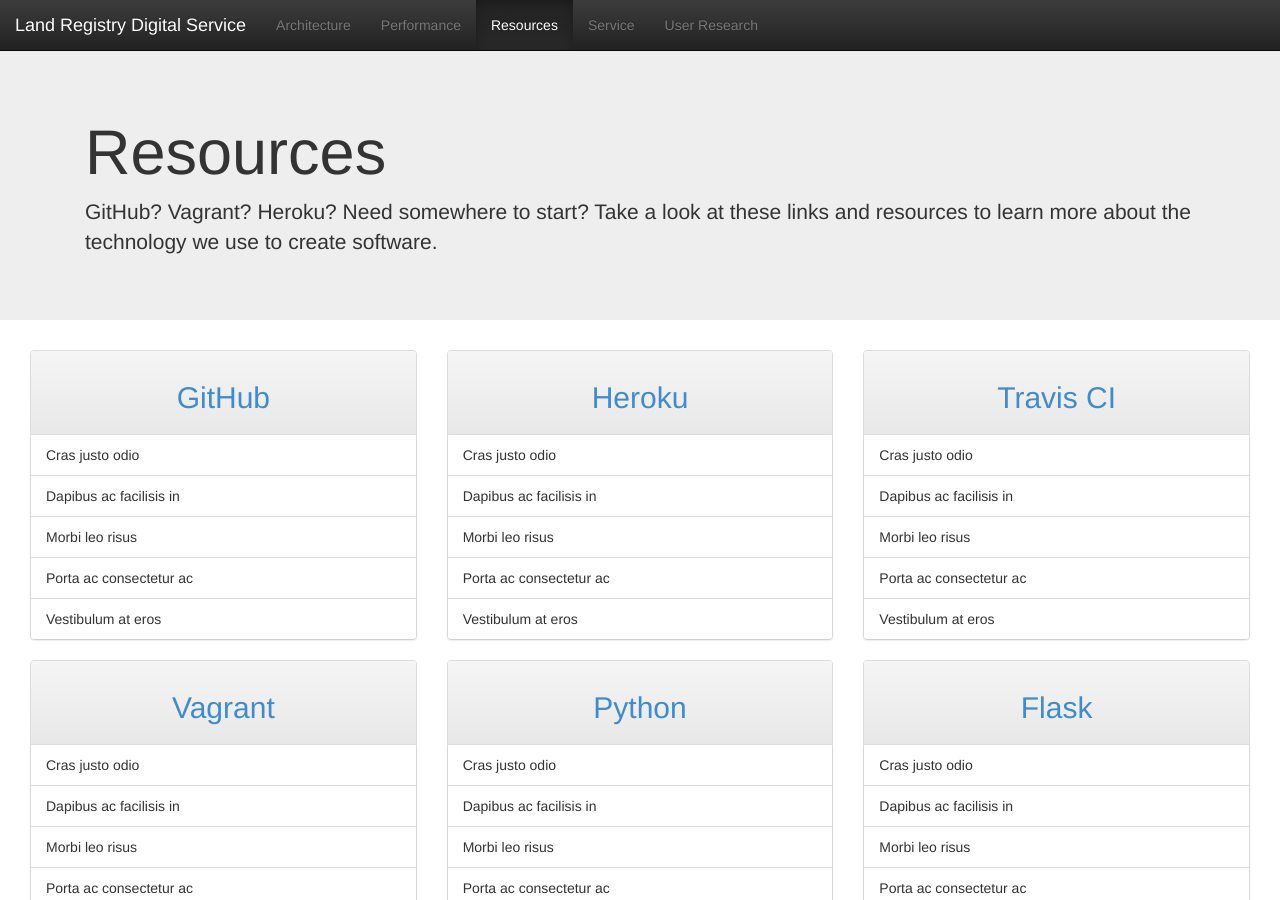
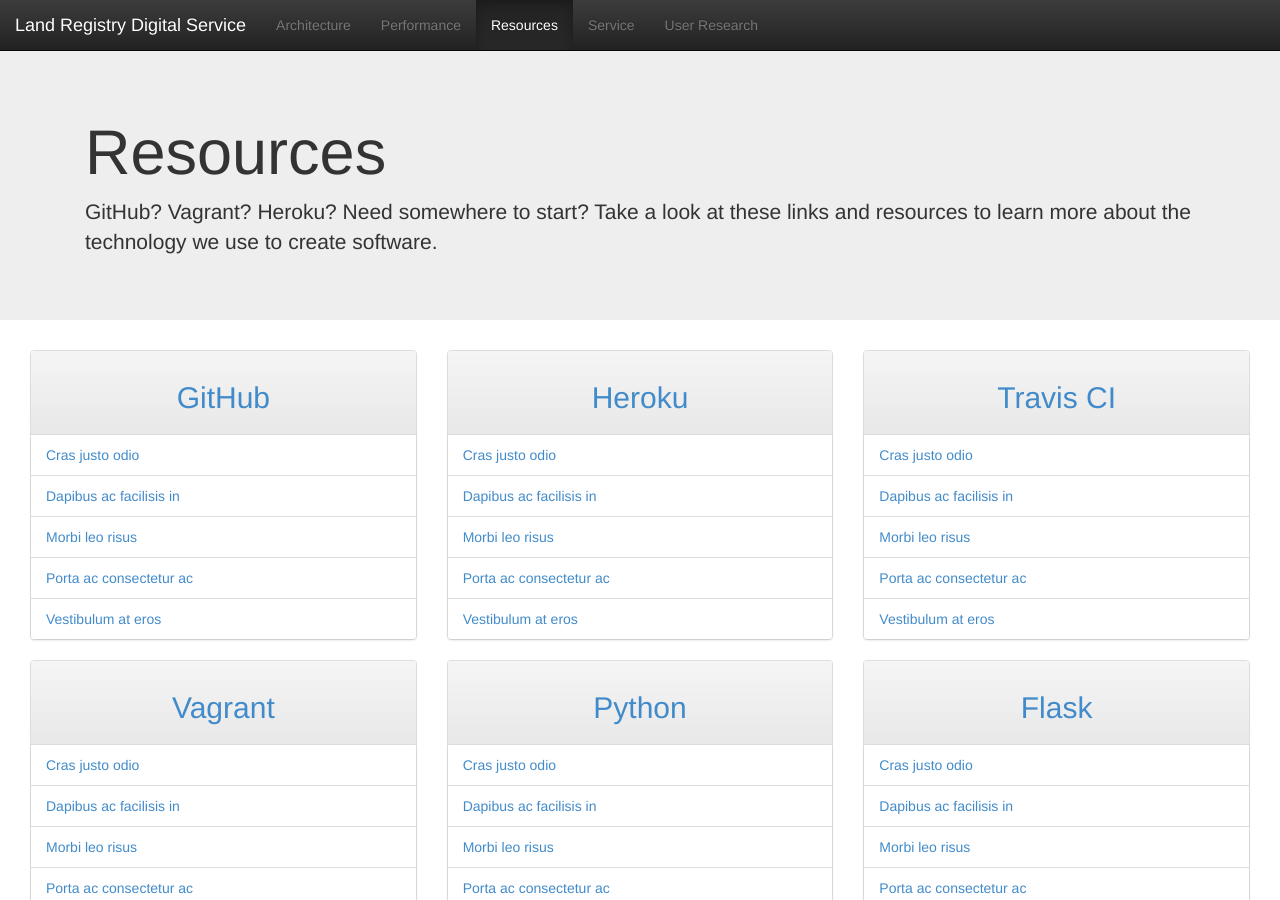
Before and after one commit to ztrelease/landregistry.github.io, a Jekyll site: the page built from resources.html, in a window 1280 px wide and 900 px high. Built offline with Jekyll 4.4.1, drawn with Linux system fonts in a browser that asks for light colours.

Commit message:
added links

```diff
--- a/resources.html
+++ b/resources.html
@@ -21,11 +21,11 @@
       <div class="panel-heading text-center"><h2><a href="http://www.github.com/">GitHub</a></h2></div>
       <!-- List group -->
       <ul class="list-group">
-        <li class="list-group-item">Cras justo odio</li>
-        <li class="list-group-item">Dapibus ac facilisis in</li>
-        <li class="list-group-item">Morbi leo risus</li>
-        <li class="list-group-item">Porta ac consectetur ac</li>
-        <li class="list-group-item">Vestibulum at eros</li>
+        <li class="list-group-item"><a href="#">Cras justo odio</a></li>
+        <li class="list-group-item"><a href="#">Dapibus ac facilisis in</a></li>
+        <li class="list-group-item"><a href="#">Morbi leo risus</a></li>
+        <li class="list-group-item"><a href="#">Porta ac consectetur ac</a></li>
+        <li class="list-group-item"><a href="#">Vestibulum at eros</a></li>
       </ul>
     </div>
   </div>
@@ -36,11 +36,11 @@
       <div class="panel-heading text-center"><h2><a href="http://www.heroku.com/">Heroku</a></h2></div>
       <!-- List group -->
       <ul class="list-group">
-        <li class="list-group-item">Cras justo odio</li>
-        <li class="list-group-item">Dapibus ac facilisis in</li>
-        <li class="list-group-item">Morbi leo risus</li>
-        <li class="list-group-item">Porta ac consectetur ac</li>
-        <li class="list-group-item">Vestibulum at eros</li>
+        <li class="list-group-item"><a href="#">Cras justo odio</a></li>
+        <li class="list-group-item"><a href="#">Dapibus ac facilisis in</a></li>
+        <li class="list-group-item"><a href="#">Morbi leo risus</a></li>
+        <li class="list-group-item"><a href="#">Porta ac consectetur ac</a></li>
+        <li class="list-group-item"><a href="#">Vestibulum at eros</a></li>
       </ul>
     </div>
   </div>
@@ -51,11 +51,11 @@
       <div class="panel-heading text-center"><h2><a href="https://travis-ci.org/">Travis CI</a></h2></div>
       <!-- List group -->
       <ul class="list-group">
-        <li class="list-group-item">Cras justo odio</li>
-        <li class="list-group-item">Dapibus ac facilisis in</li>
-        <li class="list-group-item">Morbi leo risus</li>
-        <li class="list-group-item">Porta ac consectetur ac</li>
-        <li class="list-group-item">Vestibulum at eros</li>
+        <li class="list-group-item"><a href="#">Cras justo odio</a></li>
+        <li class="list-group-item"><a href="#">Dapibus ac facilisis in</a></li>
+        <li class="list-group-item"><a href="#">Morbi leo risus</a></li>
+        <li class="list-group-item"><a href="#">Porta ac consectetur ac</a></li>
+        <li class="list-group-item"><a href="#">Vestibulum at eros</a></li>
       </ul>
     </div>
   </div>
@@ -66,11 +66,11 @@
       <div class="panel-heading text-center"><h2><a href="https://www.vagrantup.com/">Vagrant</a></h2></div>
       <!-- List group -->
       <ul class="list-group">
-        <li class="list-group-item">Cras justo odio</li>
-        <li class="list-group-item">Dapibus ac facilisis in</li>
-        <li class="list-group-item">Morbi leo risus</li>
-        <li class="list-group-item">Porta ac consectetur ac</li>
-        <li class="list-group-item">Vestibulum at eros</li>
+        <li class="list-group-item"><a href="#">Cras justo odio</a></li>
+        <li class="list-group-item"><a href="#">Dapibus ac facilisis in</a></li>
+        <li class="list-group-item"><a href="#">Morbi leo risus</a></li>
+        <li class="list-group-item"><a href="#">Porta ac consectetur ac</a></li>
+        <li class="list-group-item"><a href="#">Vestibulum at eros</a></li>
       </ul>
     </div>
   </div>
@@ -81,11 +81,11 @@
       <div class="panel-heading text-center"><h2><a href="https://www.python.org/">Python</a></h2></div>
       <!-- List group -->
       <ul class="list-group">
-        <li class="list-group-item">Cras justo odio</li>
-        <li class="list-group-item">Dapibus ac facilisis in</li>
-        <li class="list-group-item">Morbi leo risus</li>
-        <li class="list-group-item">Porta ac consectetur ac</li>
-        <li class="list-group-item">Vestibulum at eros</li>
+        <li class="list-group-item"><a href="#">Cras justo odio</a></li>
+        <li class="list-group-item"><a href="#">Dapibus ac facilisis in</a></li>
+        <li class="list-group-item"><a href="#">Morbi leo risus</a></li>
+        <li class="list-group-item"><a href="#">Porta ac consectetur ac</a></li>
+        <li class="list-group-item"><a href="#">Vestibulum at eros</a></li>
       </ul>
     </div>
   </div>
@@ -96,11 +96,11 @@
       <div class="panel-heading text-center"><h2><a href="http://flask.pocoo.org/">Flask</a></h2></div>
       <!-- List group -->
       <ul class="list-group">
-        <li class="list-group-item">Cras justo odio</li>
-        <li class="list-group-item">Dapibus ac facilisis in</li>
-        <li class="list-group-item">Morbi leo risus</li>
-        <li class="list-group-item">Porta ac consectetur ac</li>
-        <li class="list-group-item">Vestibulum at eros</li>
+        <li class="list-group-item"><a href="#">Cras justo odio</a></li>
+        <li class="list-group-item"><a href="#">Dapibus ac facilisis in</a></li>
+        <li class="list-group-item"><a href="#">Morbi leo risus</a></li>
+        <li class="list-group-item"><a href="#">Porta ac consectetur ac</a></li>
+        <li class="list-group-item"><a href="#">Vestibulum at eros</a></li>
       </ul>
     </div>
   </div>
@@ -111,11 +111,11 @@
       <div class="panel-heading text-center"><h2><a href="http://jinja.pocoo.org/">Jinja</a></h2></div>
       <!-- List group -->
       <ul class="list-group">
-        <li class="list-group-item">Cras justo odio</li>
-        <li class="list-group-item">Dapibus ac facilisis in</li>
-        <li class="list-group-item">Morbi leo risus</li>
-        <li class="list-group-item">Porta ac consectetur ac</li>
-        <li class="list-group-item">Vestibulum at eros</li>
+        <li class="list-group-item"><a href="#">Cras justo odio</a></li>
+        <li class="list-group-item"><a href="#">Dapibus ac facilisis in</a></li>
+        <li class="list-group-item"><a href="#">Morbi leo risus</a></li>
+        <li class="list-group-item"><a href="#">Porta ac consectetur ac</a></li>
+        <li class="list-group-item"><a href="#">Vestibulum at eros</a></li>
       </ul>
     </div>
   </div>
@@ -126,11 +126,11 @@
       <div class="panel-heading text-center"><h2><a href="http://redis.io/">Redis</a></h2></div>
       <!-- List group -->
       <ul class="list-group">
-        <li class="list-group-item">Cras justo odio</li>
-        <li class="list-group-item">Dapibus ac facilisis in</li>
-        <li class="list-group-item">Morbi leo risus</li>
-        <li class="list-group-item">Porta ac consectetur ac</li>
-        <li class="list-group-item">Vestibulum at eros</li>
+        <li class="list-group-item"><a href="#">Cras justo odio</a></li>
+        <li class="list-group-item"><a href="#">Dapibus ac facilisis in</a></li>
+        <li class="list-group-item"><a href="#">Morbi leo risus</a></li>
+        <li class="list-group-item"><a href="#">Porta ac consectetur ac</a></li>
+        <li class="list-group-item"><a href="#">Vestibulum at eros</a></li>
       </ul>
     </div>
   </div>
@@ -141,11 +141,11 @@
       <div class="panel-heading text-center"><h2><a href="http://www.elasticsearch.org/">Elastic Search</a></h2></div>
       <!-- List group -->
       <ul class="list-group">
-        <li class="list-group-item">Cras justo odio</li>
-        <li class="list-group-item">Dapibus ac facilisis in</li>
-        <li class="list-group-item">Morbi leo risus</li>
-        <li class="list-group-item">Porta ac consectetur ac</li>
-        <li class="list-group-item">Vestibulum at eros</li>
+        <li class="list-group-item"><a href="#">Cras justo odio</a></li>
+        <li class="list-group-item"><a href="#">Dapibus ac facilisis in</a></li>
+        <li class="list-group-item"><a href="#">Morbi leo risus</a></li>
+        <li class="list-group-item"><a href="#">Porta ac consectetur ac</a></li>
+        <li class="list-group-item"><a href="#">Vestibulum at eros</a></li>
       </ul>
     </div>
   </div>
@@ -156,11 +156,11 @@
       <div class="panel-heading text-center"><h2><a href="http://www.postgresql.org/">PostgreSQL</a></h2></div>
       <!-- List group -->
       <ul class="list-group">
-        <li class="list-group-item">Cras justo odio</li>
-        <li class="list-group-item">Dapibus ac facilisis in</li>
-        <li class="list-group-item">Morbi leo risus</li>
-        <li class="list-group-item">Porta ac consectetur ac</li>
-        <li class="list-group-item">Vestibulum at eros</li>
+        <li class="list-group-item"><a href="#">Cras justo odio</a></li>
+        <li class="list-group-item"><a href="#">Dapibus ac facilisis in</a></li>
+        <li class="list-group-item"><a href="#">Morbi leo risus</a></li>
+        <li class="list-group-item"><a href="#">Porta ac consectetur ac</a></li>
+        <li class="list-group-item"><a href="#">Vestibulum at eros</a></li>
       </ul>
     </div>
   </div>
@@ -171,11 +171,11 @@
       <div class="panel-heading text-center"><h2><a href="http://postgis.net/">PostGIS</a></h2></div>
       <!-- List group -->
       <ul class="list-group">
-        <li class="list-group-item">Cras justo odio</li>
-        <li class="list-group-item">Dapibus ac facilisis in</li>
-        <li class="list-group-item">Morbi leo risus</li>
-        <li class="list-group-item">Porta ac consectetur ac</li>
-        <li class="list-group-item">Vestibulum at eros</li>
+        <li class="list-group-item"><a href="#">Cras justo odio</a></li>
+        <li class="list-group-item"><a href="#">Dapibus ac facilisis in</a></li>
+        <li class="list-group-item"><a href="#">Morbi leo risus</a></li>
+        <li class="list-group-item"><a href="#">Porta ac consectetur ac</a></li>
+        <li class="list-group-item"><a href="#">Vestibulum at eros</a></li>
       </ul>
     </div>
   </div>
@@ -186,11 +186,11 @@
       <div class="panel-heading text-center"><h2><a href="http://www.json.org/">JSON</a></h2></div>
       <!-- List group -->
       <ul class="list-group">
-        <li class="list-group-item">Cras justo odio</li>
-        <li class="list-group-item">Dapibus ac facilisis in</li>
-        <li class="list-group-item">Morbi leo risus</li>
-        <li class="list-group-item">Porta ac consectetur ac</li>
-        <li class="list-group-item">Vestibulum at eros</li>
+        <li class="list-group-item"><a href="#">Cras justo odio</a></li>
+        <li class="list-group-item"><a href="#">Dapibus ac facilisis in</a></li>
+        <li class="list-group-item"><a href="#">Morbi leo risus</a></li>
+        <li class="list-group-item"><a href="#">Porta ac consectetur ac</a></li>
+        <li class="list-group-item"><a href="#">Vestibulum at eros</a></li>
       </ul>
     </div>
   </div>
@@ -201,11 +201,11 @@
       <div class="panel-heading text-center"><h2><a href="http://geojson.org/">GeoJSON</a></h2></div>
       <!-- List group -->
       <ul class="list-group">
-        <li class="list-group-item">Cras justo odio</li>
-        <li class="list-group-item">Dapibus ac facilisis in</li>
-        <li class="list-group-item">Morbi leo risus</li>
-        <li class="list-group-item">Porta ac consectetur ac</li>
-        <li class="list-group-item">Vestibulum at eros</li>
+        <li class="list-group-item"><a href="#">Cras justo odio</a></li>
+        <li class="list-group-item"><a href="#">Dapibus ac facilisis in</a></li>
+        <li class="list-group-item"><a href="#">Morbi leo risus</a></li>
+        <li class="list-group-item"><a href="#">Porta ac consectetur ac</a></li>
+        <li class="list-group-item"><a href="#">Vestibulum at eros</a></li>
       </ul>
     </div>
   </div>
@@ -216,11 +216,11 @@
       <div class="panel-heading text-center"><h2><a href="http://leafletjs.com/">Leaflet</a></h2></div>
       <!-- List group -->
       <ul class="list-group">
-        <li class="list-group-item">Cras justo odio</li>
-        <li class="list-group-item">Dapibus ac facilisis in</li>
-        <li class="list-group-item">Morbi leo risus</li>
-        <li class="list-group-item">Porta ac consectetur ac</li>
-        <li class="list-group-item">Vestibulum at eros</li>
+        <li class="list-group-item"><a href="#">Cras justo odio</a></li>
+        <li class="list-group-item"><a href="#">Dapibus ac facilisis in</a></li>
+        <li class="list-group-item"><a href="#">Morbi leo risus</a></li>
+        <li class="list-group-item"><a href="#">Porta ac consectetur ac</a></li>
+        <li class="list-group-item"><a href="#">Vestibulum at eros</a></li>
       </ul>
     </div>
   </div>
```
